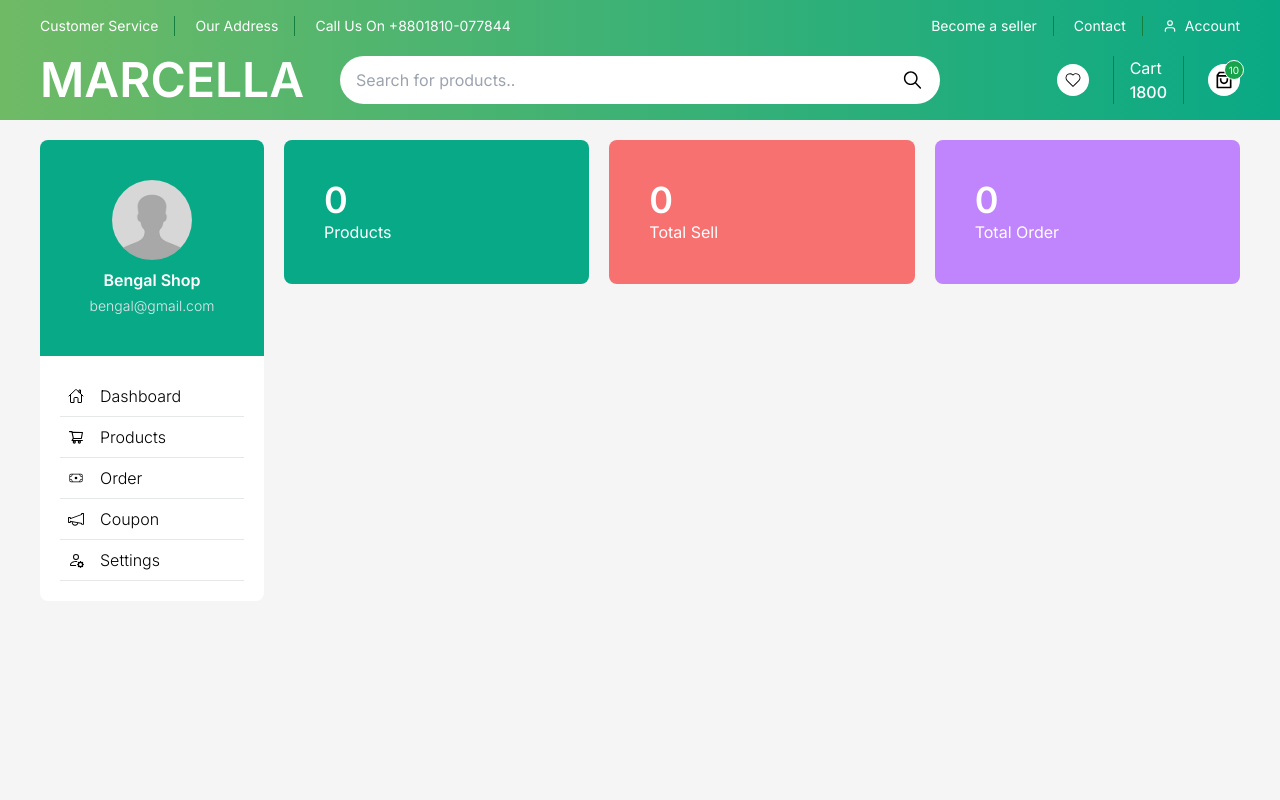
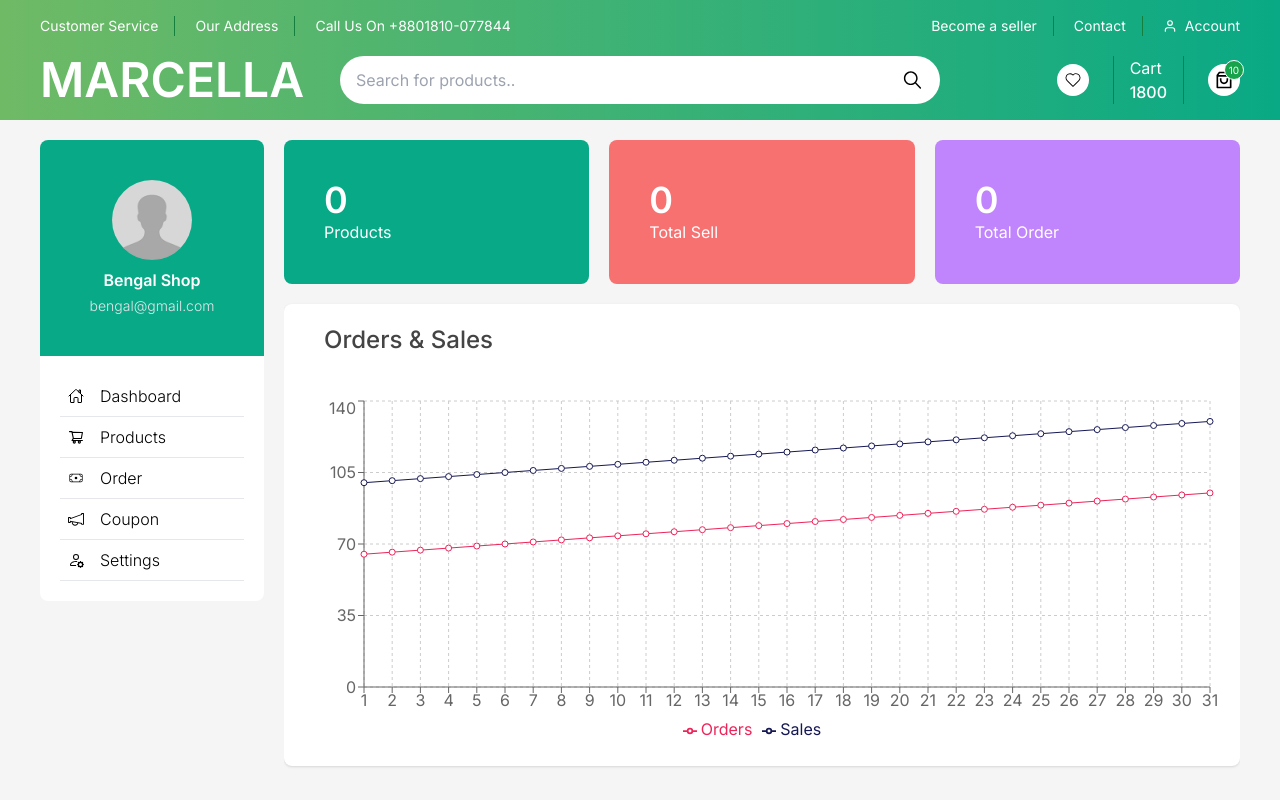
Before and after one commit to BengalSoftware/Marcella-Ecommerce-Frontend, a Next.js app: page /seller in a window 1280 px wide. Shown: the top 800 px of the page. Built offline with nearby package versions, Linux system fonts and the light colour scheme.

Commit message:
add line chart

```diff
--- a/package.json
+++ b/package.json
@@ -16,6 +16,7 @@
     "react-icons": "^5.0.1",
     "react-quill": "^2.0.0",
     "react-slick": "^0.30.1",
+    "recharts": "^2.11.0",
     "slick-carousel": "^1.8.1"
   },
   "devDependencies": {
--- a/src/app/seller/layout.js
+++ b/src/app/seller/layout.js
@@ -1,3 +1,4 @@
+'use client'
 import SellerSidebar from '@/components/seller/sidebar/SellerSidebar';
 import React from 'react';
 
--- a/src/app/seller/page.js
+++ b/src/app/seller/page.js
@@ -1,10 +1,12 @@
 import Dashboard from '@/components/seller/dashboard/Dashboard';
+import OrderSellChart from '@/components/seller/dashboard/OrderSellChart';
 import React from 'react';
 
 const SellerPage = () => {
     return (
         <div>
             <Dashboard />
+            <OrderSellChart />
         </div>
     );
 };
--- /dev/null
+++ b/src/components/seller/dashboard/OrderSellChart.jsx
@@ -0,0 +1,44 @@
+'use client'
+import React from 'react';
+import { LineChart, Line, XAxis, YAxis, CartesianGrid, Tooltip, Legend, ResponsiveContainer } from 'recharts';
+
+const chartData = Array(31).fill().map((_, idx) => (
+    {
+        name: idx + 1,
+        Orders: idx + 65,
+        Sales: idx + 100,
+    }
+))
+
+const OrderSellChart = () => {
+    return (
+        <div className='bg-white mt-5 py-5 shadow rounded-lg'>
+            <h1 className='text-2xl font-medium ml-10 text-dark mb-10'>Orders & Sales</h1>
+            <div style={{ width: '100%', height: 350 }}>
+                <ResponsiveContainer>
+                    <LineChart
+                        width={500}
+                        height={350}
+                        data={chartData}
+                        margin={{
+                            top: 5,
+                            right: 30,
+                            left: 20,
+                            bottom: 5,
+                        }}
+                    >
+                        <CartesianGrid strokeDasharray="3 3" />
+                        <XAxis dataKey="name" />
+                        <YAxis />
+                        <Tooltip />
+                        <Legend />
+                        <Line type="monotone" dataKey="Orders" stroke="#ec255a" activeDot={{ r: 8 }} />
+                        <Line type="monotone" dataKey="Sales" stroke="#161853" />
+                    </LineChart>
+                </ResponsiveContainer>
+            </div>
+        </div>
+    );
+};
+
+export default OrderSellChart;
```
Also changed, not shown: 1 other file (tests, documents, lock files or other folders).
